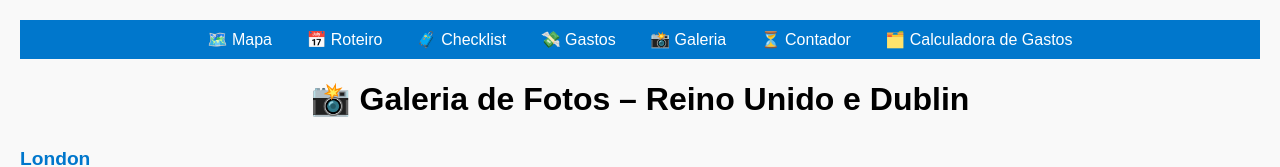
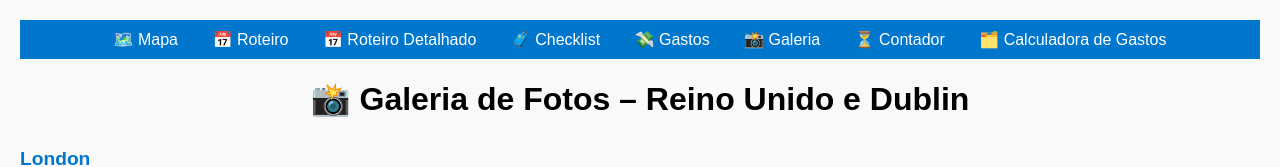
Before and after one commit to jfeliperibeiro/reinounidoedublin26, a plain HTML site: page galeria.html in a window 1280 px wide. Shown: the top 167 px of the page. Drawn offline with Linux system fonts and the light colour scheme.

Commit message:
Update galeria.html

```diff
--- a/galeria.html
+++ b/galeria.html
@@ -18,6 +18,7 @@
   <nav style="background:#0077cc; padding:10px; text-align:center;">
     <a href="index.html" style="color:white; margin:0 15px; text-decoration:none;">🗺️ Mapa</a>
     <a href="roteiro.html" style="color:white; margin:0 15px; text-decoration:none;">📅 Roteiro</a>
+    <a href="detalhado.html" style="color:white; margin:0 15px; text-decoration:none;">📅 Roteiro Detalhado</a>
     <a href="checklist.html" style="color:white; margin:0 15px; text-decoration:none;">🧳 Checklist</a>
     <a href="gastos.html" style="color:white; margin:0 15px; text-decoration:none;">💸 Gastos</a>
     <a href="galeria.html" style="color:white; margin:0 15px; text-decoration:none;">📸 Galeria</a>
@@ -80,4 +81,5 @@
   </div>
 
 </body>
+
 </html>
```
